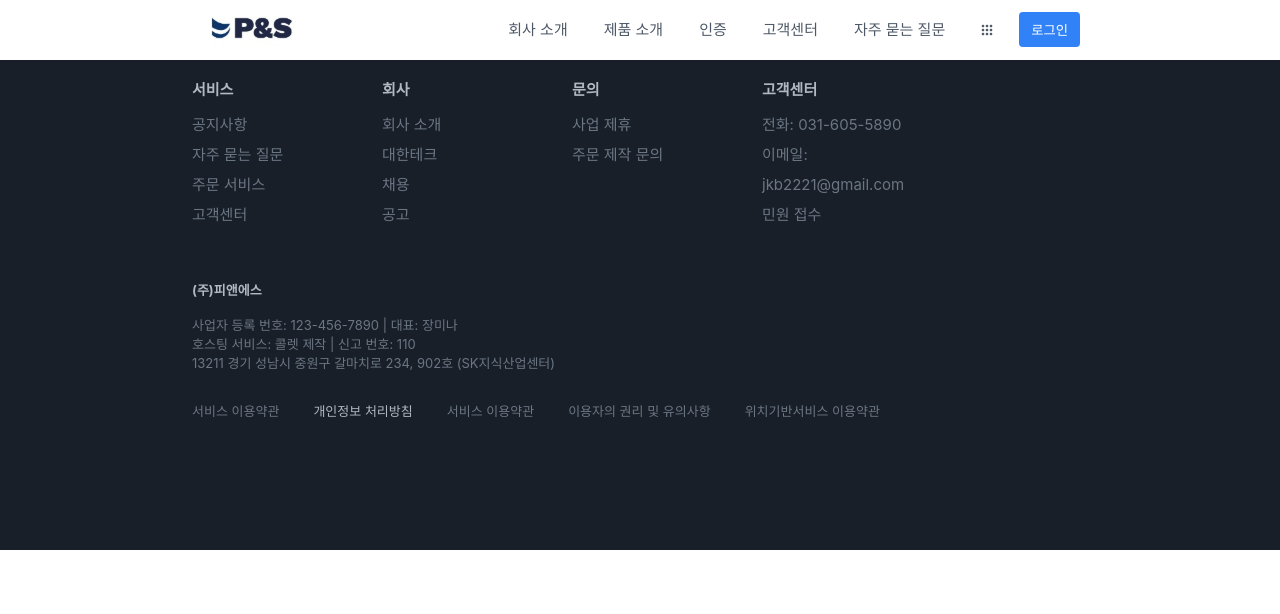
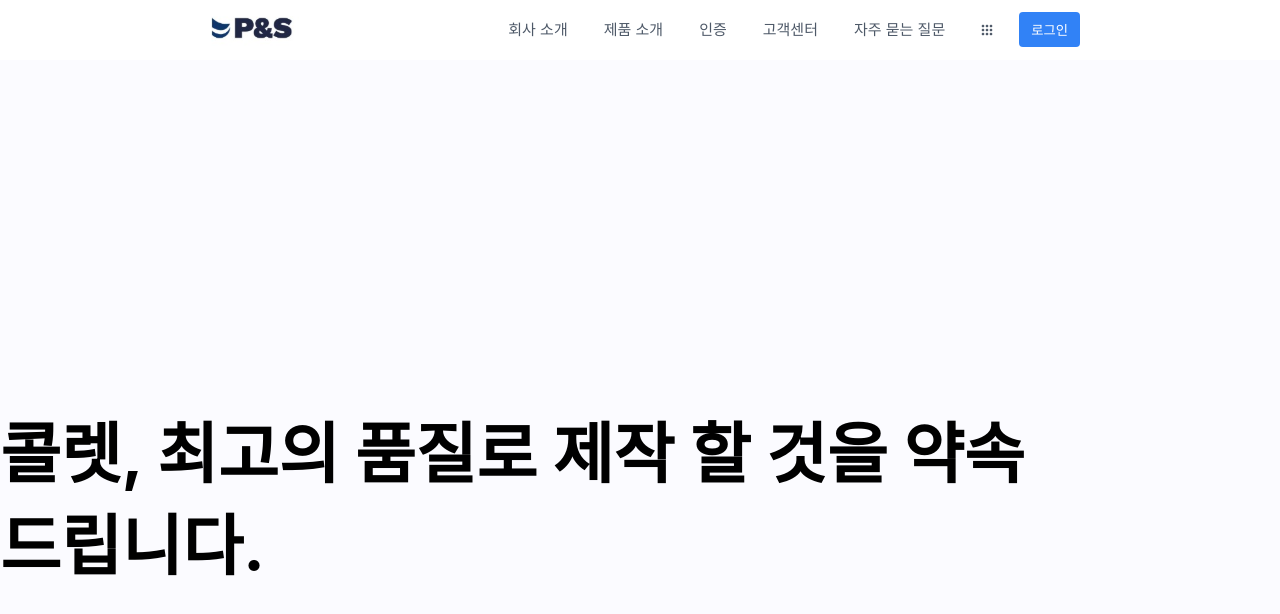
Before and after one commit to kyubumjang/pns-fe, a Next.js app: page /team in a window 1280 px wide. Shown: the top 614 px of the page. Built offline with nearby package versions, Linux system fonts and the light colour scheme; a web font is replaced by a local one.

Commit message:
feat: add TeamIntroduce in router team

```diff
--- /dev/null
+++ b/src/components/team/TeamIntroduce/TeamIntroduce.styles.ts
@@ -0,0 +1,6 @@
+import styled from '@emotion/styled';
+
+export const Container = styled('div')({
+  display: 'flex',
+  flexDirection: 'column',
+});
--- /dev/null
+++ b/src/components/team/TeamIntroduce/TeamIntroduce.tsx
@@ -0,0 +1,22 @@
+import { Goal } from './Goal';
+import { Growth } from './Growth';
+import { History } from './History';
+import { Investment } from './Investment';
+import { Mission } from './Mission';
+import * as S from './TeamIntroduce.styles';
+import { Vision } from './Vision';
+
+const TeamIntroduce = () => {
+  return (
+    <S.Container>
+      <Vision />
+      <Growth />
+      <Mission />
+      <History />
+      <Goal />
+      <Investment />
+    </S.Container>
+  );
+};
+
+export default TeamIntroduce;
--- /dev/null
+++ b/src/components/team/TeamIntroduce/index.ts
@@ -0,0 +1 @@
+export { default as TeamIntroduce } from './TeamIntroduce';
--- a/src/pages/team/index.tsx
+++ b/src/pages/team/index.tsx
@@ -1,5 +1,12 @@
+import { TeamIntroduce } from '@/components/team/TeamIntroduce';
+import { Container } from '@/styles/common';
+
 const Team = () => {
-  return <div>회사 소개</div>;
+  return (
+    <Container>
+      <TeamIntroduce />
+    </Container>
+  );
 };
 
 export default Team;
```
